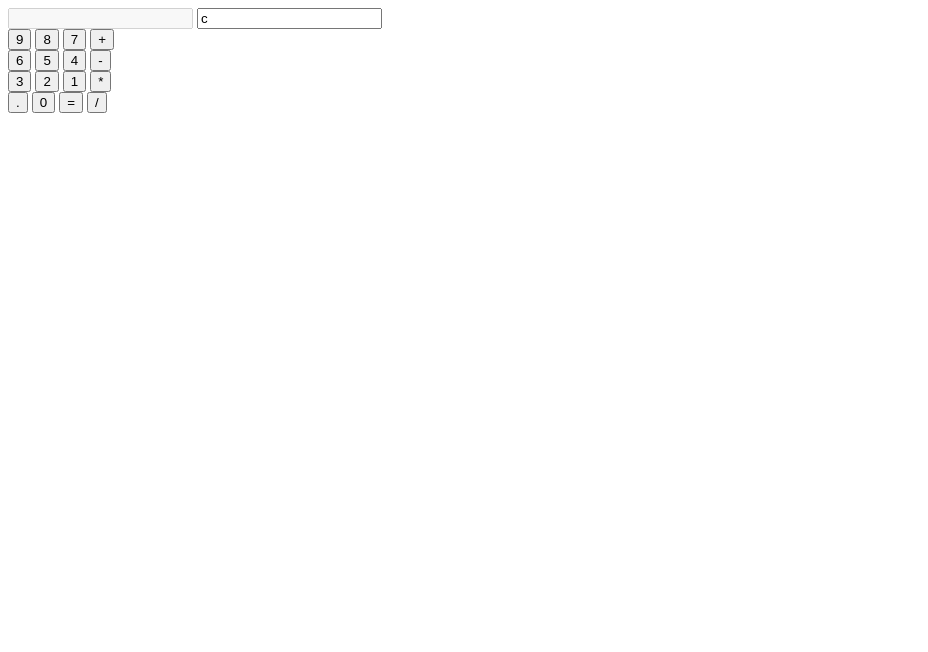
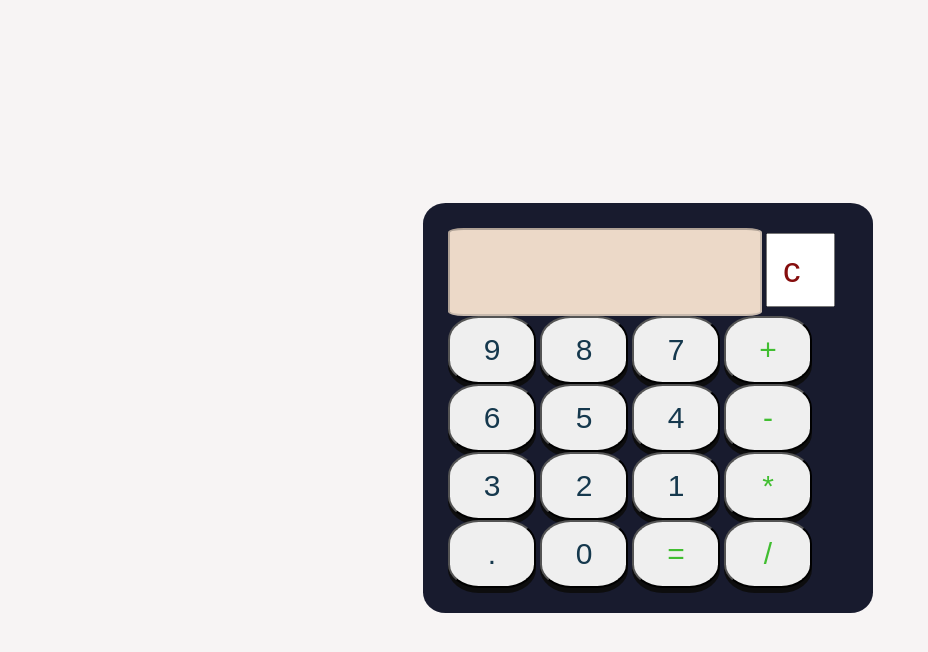
Before and after one commit to wltonlopes/minha_calculadora, a plain HTML site: page index.html in a window 1280 px wide. Shown: the whole page, without its empty margins (0-928 px from the left). Drawn offline with Linux system fonts and the light colour scheme.

Commit message:
Css basico de uma calculadora

```diff
--- a/css/style.css
+++ b/css/style.css
@@ -0,0 +1,53 @@
+body{
+  width: 100%;
+  height: 100vh;
+  display: flex;
+  align-items: center;
+  justify-content: center;
+  background-color: rgb(247, 244, 244);
+}
+
+.inputInf{
+  color: rgb(21, 56, 77);
+  height: 100%;
+  width: 22%;
+  font-family: fantasy;
+  padding: 15px;
+  outline: none;
+  font-size: 30px;
+  border-radius: 35%;
+  box-shadow: rgb(13, 13, 14) 0px 5px;
+}
+
+.botaoc{
+  color: rgb(133, 13, 13);
+  max-width: 35px;
+  padding: 15px;
+  font-size: 35px;
+  size: 65px;
+}
+
+.numcolor{
+  color: rgb(60, 73, 194);
+  font-size: 30px;
+}
+
+.display{
+  background-color: rgb(236, 217, 200);
+  font-size: 30px;
+  border-radius: 5%;
+  width: 65%;
+  padding: 25px;
+}
+
+.calculadora{
+  background-color: rgb(24, 27, 46);
+  padding: 25px;
+  width: 400px;
+  border-radius: 5%;
+}
+
+.operador{
+  color: rgb(65, 190, 49);
+  font-size: 30px;
+}
--- a/index.html
+++ b/index.html
@@ -10,29 +10,33 @@
 <body>
   <div>
     <main class="main">
-      <form action="" name="calculadora">
-        <input type="text" class="" name="display" disabled>
-        <input type="text" class="textmaincolor" name="text2" value="c"
+      <form action="" class="calculadora" name="calculadora">
+        <input type="text" class="display" name="display" disabled>
+        <input type="text" class="botaoc" name="text2" value="c"
         onclick="location.reload()"><br>
-
-        <input type="button" class="numcolor" name="b9" value="9" onclick="displaynum(b9.value)">
-        <input type="button" class="numcolor" name="b8" value="8" onclick="displaynum(b8.value)">
-        <input type="button" class="numcolor" name="b7" value="7" onclick="displaynum(b7.value)">
-        <input type="button" class="operador" name="mais" value="+" onclick="displaynum(mais.value)"><br>
-        <input type="button" class="numcolor" name="b6" value="6" onclick="displaynum(b6.value)">
-        <input type="button" class="numcolor" name="b5" value="5" onclick="displaynum(b5.value)">
-        <input type="button" class="numcolor" name="b4" value="4" onclick="displaynum(b4.value)">
-        <input type="button" class="operador" name="-" value="-" onclick="displaynum(menos.value)"><br>
-        <input type="button" class="numcolor" name="b3" value="3" onclick="displaynum(b3.value)">
-        <input type="button" class="numcolor" name="b2" value="2" onclick="displaynum(b2.value)">
-        <input type="button" class="numcolor" name="b1" value="1" onclick="displaynum(b1.value)">
-        <input type="button" class="operador" name="vezes" value="*" onclick="displaynum(vezes.value)"><br>
-        <input type="button" class="numcolor" name="bp" value="." onclick="displaynum(bp.value)">
-        <input type="button" class="numcolor" name="b0" value="0" onclick="displaynum(b0.value)">
-        <input type="button" class="operador" name="igual" value="=" onclick="display.value=eval(display.value)">
-        <input type="button" class="operador" name="div" value="/" onclick="displaynum(div.value)"><br>
+        <div class="btn_inferior">
+        <input type="button" class="inputInf" name="b9" value="9" onclick="displaynum(b9.value)">
+        <input type="button" class="inputInf" name="b8" value="8" onclick="displaynum(b8.value)">
+        <input type="button" class="inputInf" name="b7" value="7" onclick="displaynum(b7.value)">
+        <input type="button" class="inputInf operador" name="mais" value="+" onclick="displaynum(mais.value)"><br>
+        <input type="button" class="inputInf" name="b6" value="6" onclick="displaynum(b6.value)">
+        <input type="button" class="inputInf" name="b5" value="5" onclick="displaynum(b5.value)">
+        <input type="button" class="inputInf" name="b4" value="4" onclick="displaynum(b4.value)">
+        <input type="button" class="inputInf operador" name="menos" value="-" onclick="displaynum(menos.value)"><br>
+        <input type="button" class="inputInf" name="b3" value="3" onclick="displaynum(b3.value)">
+        <input type="button" class="inputInf" name="b2" value="2" onclick="displaynum(b2.value)">
+        <input type="button" class="inputInf" name="b1" value="1" onclick="displaynum(b1.value)">
+        <input type="button" class="inputInf operador" name="vezes" value="*" onclick="displaynum(vezes.value)"><br>
+        <input type="button" class="inputInf" name="bp" value="." onclick="displaynum(bp.value)">
+        <input type="button" class="inputInf" name="b0" value="0" onclick="displaynum(b0.value)">
+        <input type="button" class="inputInf operador" name="igual" value="=" onclick="display.value=eval(display.value)">
+        <input type="button" class="inputInf operador" name="div" value="/" onclick="displaynum(div.value)"><br>
+      </div>
       </form>
 
+      <form class="anotacoes" name="anotacoes">
+
+      </form>
     </main>
   </div>
 </body>
```
